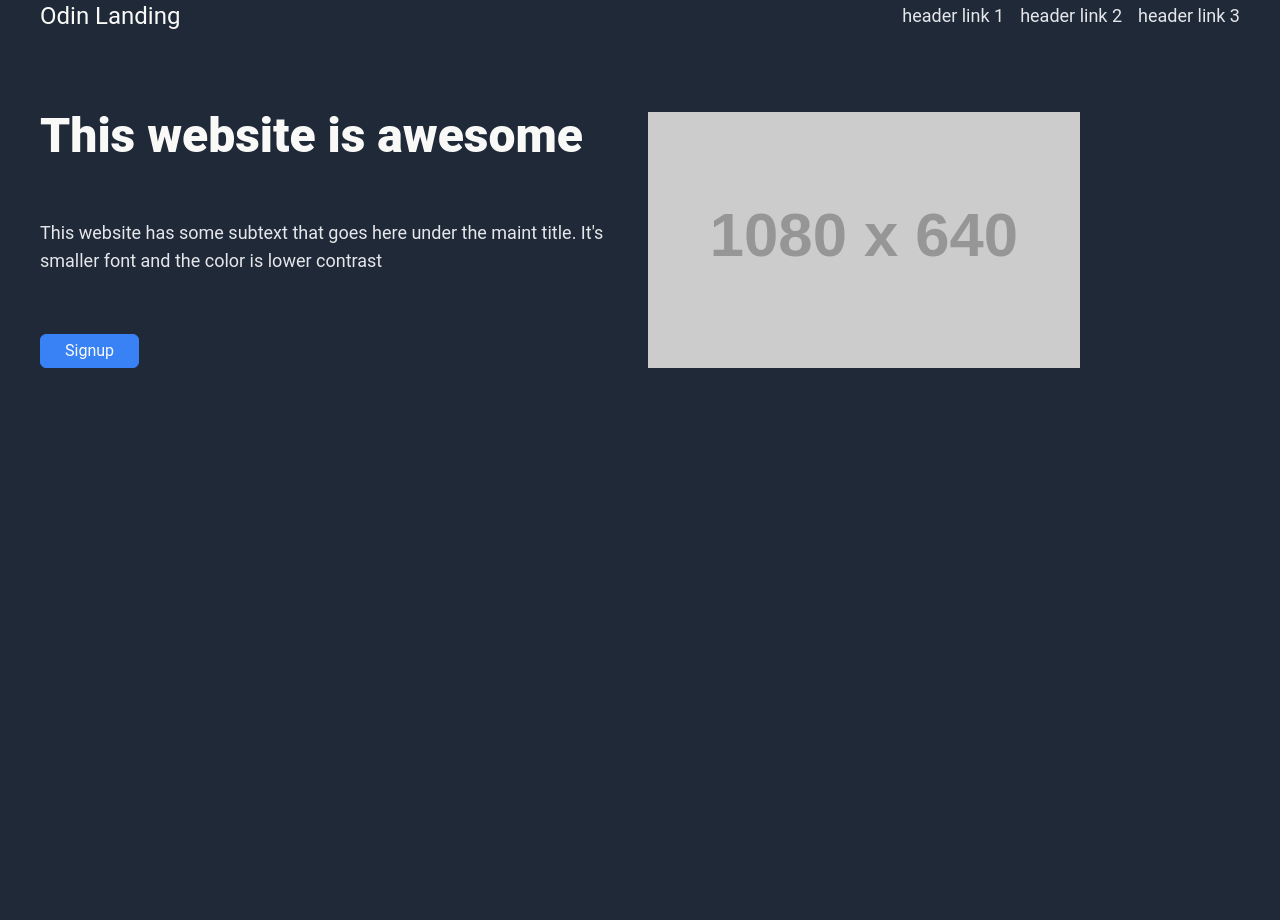
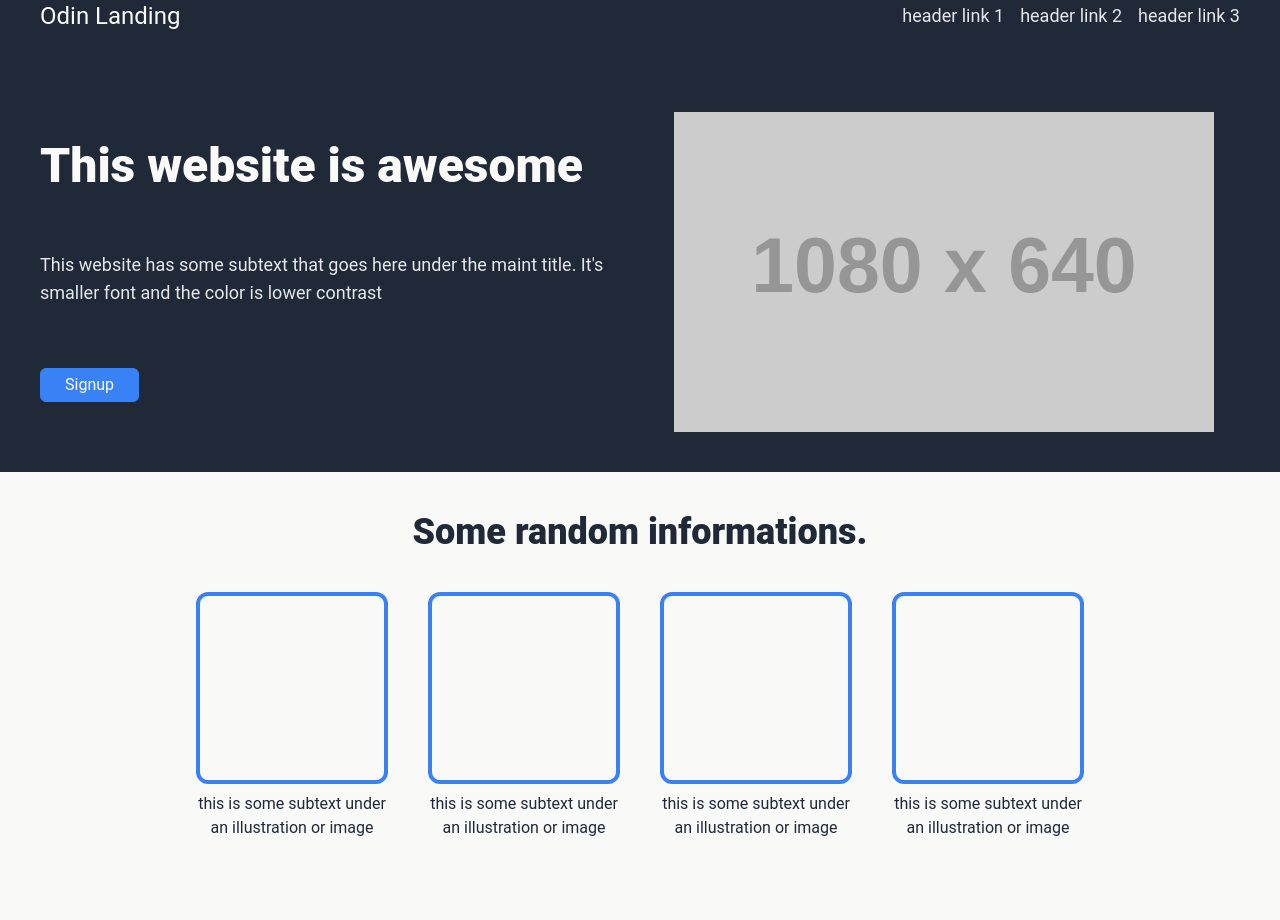
Before and after one commit to grompeys/odin-landing, a website: page index.html in a window 1280 px wide. Before the commit the page ends 800 px from the top, so only its background shows below. Drawn offline with Linux system fonts and the light colour scheme; placeholder pictures from the web are drawn by us.

Commit message:
Complete iteration 3: Features. Fix Hero spacing

```diff
--- a/index.html
+++ b/index.html
@@ -7,8 +7,12 @@
         <title>Odin Landing</title>
         <link rel="stylesheet" href="style.css" />
     </head>
-    <body class="bg-background text-foreground font-odin px-10">
-        <header class="flex justify-between items-center container mx-auto">
+    <body
+        class="bg-background text-foreground font-odin flex flex-col justify-between items-center"
+    >
+        <header
+            class="flex justify-between items-center max-w-7xl w-full mx-auto px-10"
+        >
             <a href="#" class="text-2xl">Odin Landing</a>
             <nav>
                 <ul class="flex gap-4">
@@ -37,10 +41,12 @@
             </nav>
         </header>
         <main
-            class="flex flex-col justify-between items-center container mx-auto gap-10 mt-20"
+            class="flex flex-col justify-between items-center gap-y-10 mt-20 w-full"
         >
-            <section class="grid grid-cols-2 gap-4 w-full">
-                <div class="flex flex-col justify-between items-start mx-auto">
+            <section
+                class="grid grid-cols-2 gap-4 w-full justify-center max-w-7xl px-10"
+            >
+                <div class="flex flex-col justify-around items-start mx-auto">
                     <h1 class="text-5xl font-black">This website is awesome</h1>
                     <p class="text-lg text-alt-text">
                         This website has some subtext that goes here under the
@@ -53,12 +59,65 @@
                         Signup
                     </button>
                 </div>
-                <div>
+                <div class="flex justify-center">
                     <img
                         src="http://fakeimg.pl/1080x640"
                         alt="A placeholder"
-                        class="h-64"
+                        class="h-64 lg:h-80 object-cover"
                     />
+                </div>
+            </section>
+
+            <section
+                class="flex flex-col justify-between items-center w-full bg-foreground text-background p-10 max-w-7xl gap-y-10 pb-20"
+            >
+                <h2 class="text-4xl font-extrabold">
+                    Some random informations.
+                </h2>
+
+                <div
+                    class="grid grid-cols-4 items-center justify-center gap-10"
+                >
+                    <div
+                        class="flex flex-col items-center max-w-[192px] gap-y-2"
+                    >
+                        <div
+                            class="h-full min-h-[192px] w-full rounded-xl border-[4px] border-primary"
+                        ></div>
+                        <p class="text-center">
+                            this is some subtext under an illustration or image
+                        </p>
+                    </div>
+                    <div
+                        class="flex flex-col items-center max-w-[192px] gap-y-2"
+                    >
+                        <div
+                            class="h-full min-h-[192px] w-full rounded-xl border-[4px] border-primary"
+                        ></div>
+                        <p class="text-center">
+                            this is some subtext under an illustration or image
+                        </p>
+                    </div>
+                    <div
+                        class="flex flex-col items-center max-w-[192px] gap-y-2"
+                    >
+                        <div
+                            class="h-full min-h-[192px] w-full rounded-xl border-[4px] border-primary"
+                        ></div>
+                        <p class="text-center">
+                            this is some subtext under an illustration or image
+                        </p>
+                    </div>
+                    <div
+                        class="flex flex-col items-center max-w-[192px] gap-y-2"
+                    >
+                        <div
+                            class="h-full min-h-[192px] w-full rounded-xl border-[4px] border-primary"
+                        ></div>
+                        <p class="text-center">
+                            this is some subtext under an illustration or image
+                        </p>
+                    </div>
                 </div>
             </section>
         </main>
```
Also changed, not shown: README.md, style.css.
